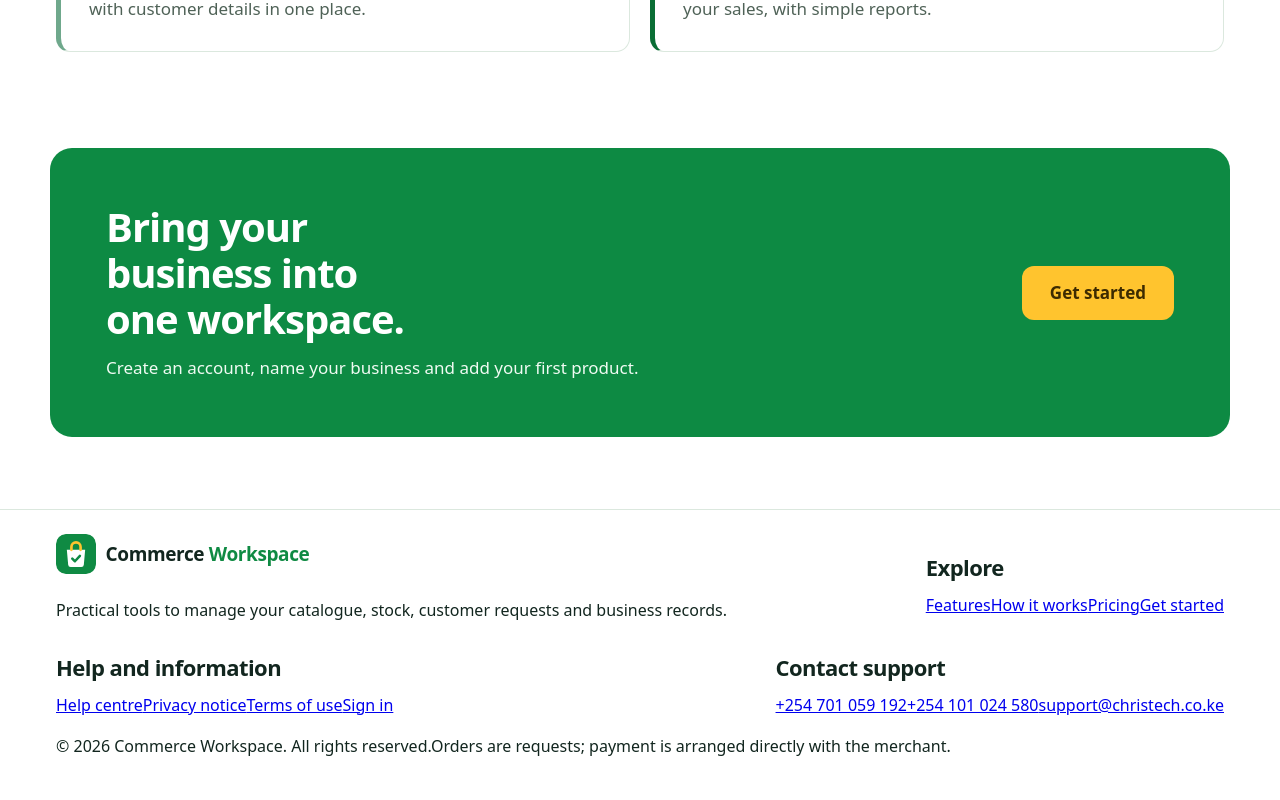
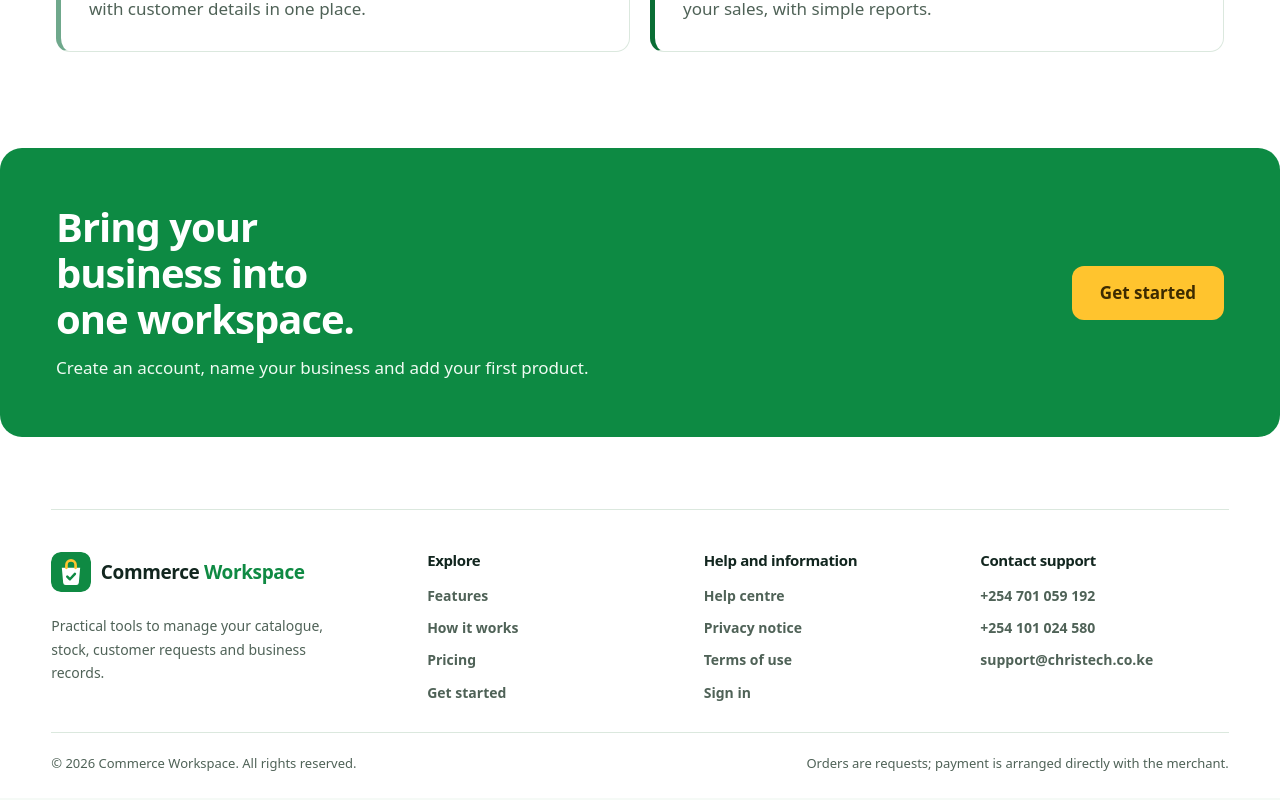
Before and after one commit to learninghub44/kenya-multitenant-commerce-docs, a Next.js app: page / in a window 1280 px wide. Shown: the part 1403-2203 px from the top of the page. Built offline with nearby package versions, Linux system fonts and the light colour scheme.

Commit message:
Expand homepage layout and redesign footer for all screen sizes

```diff
--- a/src/app/home.module.css
+++ b/src/app/home.module.css
@@ -1,6 +1,6 @@
 .page { --ink: #12261f; --muted: #4f6257; --green: #0f8a43; --green-dark: #0a6e35; --deep: #0d8a43; --line: #dbe8de; --soft: #eaf8ee; --sun: #ffc42e; min-height: 100vh; background: linear-gradient(180deg, #eaf8ee 0, #fff 640px); color: var(--ink); font-size: 16px; line-height: 1.6; }
 .page h1, .page h2, .page h3 { font-family: var(--font-display); }
-.nav { display: flex; align-items: center; justify-content: space-between; gap: 24px; max-width: 1280px; margin: 0 auto; padding: 18px clamp(20px, 5vw, 56px); }
+.nav { display: flex; align-items: center; justify-content: space-between; gap: 24px; max-width: 1480px; margin: 0 auto; padding: 18px clamp(20px, 5vw, 56px); }
 .brand { display: inline-flex; align-items: center; gap: 12px; color: var(--ink); font-family: var(--font-display); font-size: 19px; font-weight: 700; text-decoration: none; white-space: nowrap; }
 .brandMark { display: grid; place-items: center; width: 40px; height: 40px; border-radius: 11px; background: var(--green); color: var(--sun); font-size: 22px; font-weight: 800; }
 .nav nav { display: flex; align-items: center; gap: clamp(16px, 3vw, 32px); }
@@ -9,7 +9,7 @@
 .nav nav a:hover { color: var(--green); }
 .nav nav .navCta { padding: 11px 20px; border-radius: 10px; background: var(--green); color: #fff; }
 .nav nav .navCta:hover { background: var(--green-dark); color: #fff; }
-.hero { display: grid; grid-template-columns: minmax(0, 1.05fr) minmax(0, .95fr); align-items: center; gap: clamp(32px, 6vw, 80px); max-width: 1280px; margin: 0 auto; padding: clamp(40px, 7vw, 88px) clamp(20px, 5vw, 56px) clamp(56px, 8vw, 104px); }
+.hero { display: grid; grid-template-columns: minmax(0, 1.05fr) minmax(0, .95fr); align-items: center; gap: clamp(32px, 6vw, 80px); max-width: 1480px; margin: 0 auto; padding: clamp(40px, 7vw, 88px) clamp(20px, 5vw, 56px) clamp(56px, 8vw, 104px); }
 .heroCopy { max-width: 620px; }
 .kicker { margin: 0 0 16px; color: var(--green); font-size: 16px; font-weight: 700; }
 .hero h1 { margin: 0; font-size: clamp(34px, 5vw, 60px); font-weight: 800; line-height: 1.08; letter-spacing: -.03em; }
@@ -40,7 +40,7 @@
 .previewList b, .previewList small { display: block; }
 .previewList b { font-size: 16px; }
 .previewList small { color: var(--muted); font-size: 14px; }
-.features { max-width: 1280px; margin: 0 auto; padding: clamp(56px, 8vw, 96px) clamp(20px, 5vw, 56px); border-top: 1px solid var(--line); }
+.features { max-width: 1480px; margin: 0 auto; padding: clamp(56px, 8vw, 96px) clamp(20px, 5vw, 56px); border-top: 1px solid var(--line); }
 .sectionIntro { max-width: 640px; }
 .sectionIntro h2, .bottomCta h2 { margin: 0; font-size: clamp(26px, 3.8vw, 40px); line-height: 1.15; letter-spacing: -.025em; }
 .sectionIntro p { margin: 14px 0 0; color: var(--muted); font-size: 18px; }
@@ -51,11 +51,11 @@
 .featureCard:nth-child(4) { border-left-color: #0a6e35; }
 .featureCard h3 { margin: 0 0 10px; font-size: 22px; line-height: 1.2; letter-spacing: -.01em; }
 .featureCard p { margin: 0; color: var(--muted); font-size: 17px; line-height: 1.65; }
-.bottomCta { display: flex; align-items: center; justify-content: space-between; gap: 28px; max-width: 1180px; margin: 0 auto 72px; padding: clamp(32px, 5vw, 56px); border-radius: 22px; background: var(--deep); color: #fff; }
+.bottomCta { display: flex; align-items: center; justify-content: space-between; gap: 28px; max-width: 1360px; margin: 0 auto 72px; padding: clamp(32px, 5vw, 56px); border-radius: 22px; background: var(--deep); color: #fff; }
 .bottomCta h2 { max-width: 16ch; color: #fff; }
 .bottomCta p { margin: 12px 0 0; color: #f0fbf3; font-size: 17px; }
 .bottomCta .ctaLight { flex: 0 0 auto; }
-.footer { display: flex; align-items: center; justify-content: space-between; flex-wrap: wrap; gap: 16px; max-width: 1280px; margin: 0 auto; padding: 24px clamp(20px, 5vw, 56px) 40px; border-top: 1px solid var(--line); }
+.footer { display: flex; align-items: center; justify-content: space-between; flex-wrap: wrap; gap: 16px; max-width: 1480px; margin: 0 auto; padding: 24px clamp(20px, 5vw, 56px) 40px; border-top: 1px solid var(--line); }
 .footer > a:last-child { color: var(--muted); font-size: 15px; font-weight: 600; text-decoration: none; }
 .footer > a:last-child:hover { color: var(--green); }
 .page a:focus-visible { outline: 3px solid #1f7ac4; outline-offset: 3px; }
@@ -76,3 +76,14 @@
 @media (max-width: 520px) { .nav :global(.logo-word) { display: none; } .previewTiles > div { padding: 14px 12px; } .previewTiles strong { font-size: 19px; } }
 @media (max-width: 400px) { .heroActions { align-items: flex-start; flex-direction: column; } .primaryCta { width: 100%; } }
 @media (prefers-reduced-motion: reduce) { .primaryCta, .ctaLight { transition: none; } }
+
+.footer{display:grid;grid-template-columns:minmax(230px,1.4fr) repeat(3,minmax(150px,1fr));align-items:start;gap:28px;width:calc(100% - clamp(40px,8vw,120px));max-width:1480px;padding:42px 0 24px}
+.footerBrand p{max-width:34ch;margin:14px 0 0;color:var(--muted);font-size:14px;line-height:1.7}
+.footerColumn{display:grid;justify-items:start;align-content:start;gap:10px}
+.footerColumn h2{margin:0 0 5px;font-size:15px}
+.footerColumn a{color:var(--muted);font-size:14px;font-weight:650;text-decoration:none;overflow-wrap:anywhere}
+.footerColumn a:hover{color:var(--green);text-decoration:underline;text-underline-offset:3px}
+.footerBottom{grid-column:1/-1;display:flex;justify-content:space-between;gap:14px;padding-top:20px;border-top:1px solid var(--line);color:var(--muted);font-size:13px;line-height:1.6}
+@media(max-width:1000px){.footer{grid-template-columns:repeat(2,minmax(0,1fr))}.footerBrand{grid-column:1/-1}}
+@media(max-width:680px){.nav{align-items:flex-start;flex-direction:column}.nav nav{width:100%;flex-wrap:wrap;gap:10px 16px}.nav nav>a:first-child{display:inline-flex}.hero{padding-left:20px;padding-right:20px}.footer{width:calc(100% - 36px);grid-template-columns:1fr 1fr;gap:24px 18px;padding-top:34px}.footerBrand{grid-column:1/-1}.footerBottom{grid-column:1/-1;flex-direction:column}}
+@media(max-width:390px){.footer{grid-template-columns:1fr}.footerBrand,.footerBottom{grid-column:auto}}
```
